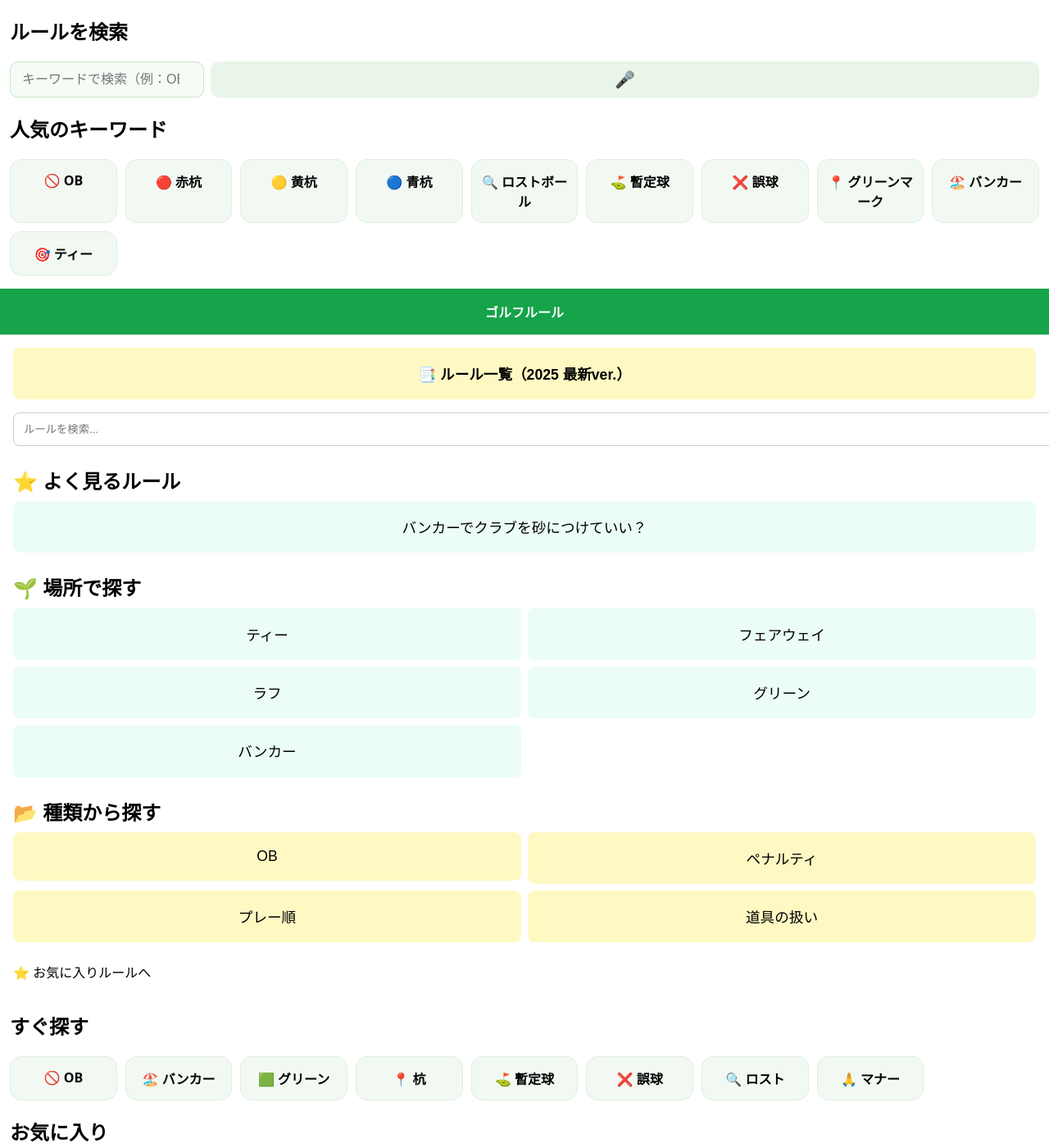
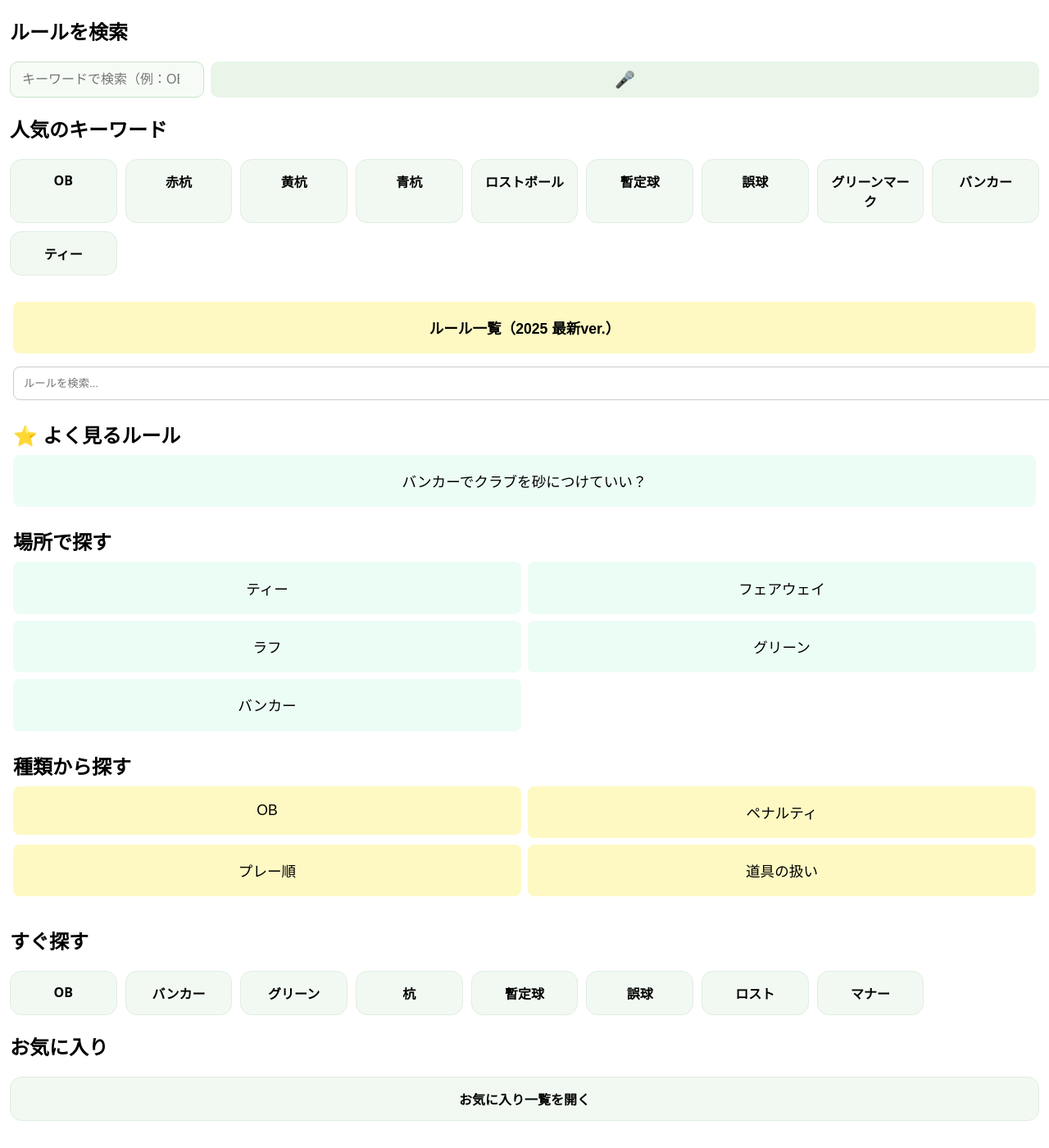
Before and after one commit to uta7770502/golf-pwa-demo, a website: page index.html in a window 1280 px wide. Shown: the top 1400 px of the page at 82% size. Drawn offline with nearby package versions, Linux system fonts and the light colour scheme.

Commit message:
Update index.html

```diff
--- a/index.html
+++ b/index.html
@@ -85,16 +85,16 @@
 
     <script>
       const keywords = [
-        {name:"OB", icon:"🚫"},
-        {name:"赤杭", icon:"🔴"},
-        {name:"黄杭", icon:"🟡"},
-        {name:"青杭", icon:"🔵"},
-        {name:"ロストボール", icon:"🔍"},
-        {name:"暫定球", icon:"⛳"},
-        {name:"誤球", icon:"❌"},
-        {name:"グリーンマーク", icon:"📍"},
-        {name:"バンカー", icon:"🏖️"},
-        {name:"ティー", icon:"🎯"}
+        {name:"OB", icon:""},
+        {name:"赤杭", icon:""},
+        {name:"黄杭", icon:""},
+        {name:"青杭", icon:""},
+        {name:"ロストボール", icon:""},
+        {name:"暫定球", icon:""},
+        {name:"誤球", icon:""},
+        {name:"グリーンマーク", icon:""},
+        {name:"バンカー", icon:""},
+        {name:"ティー", icon:""}
       ];
 
       function getCount(key){
@@ -125,7 +125,6 @@
     </script>
 
 
-    <header>ゴルフルール</header>
     <div id="root"></div>
 
     <script type="text/babel">
@@ -157,7 +156,7 @@
           <main style={{ padding: "1rem" }}>
             <a href="rules.html">
               <button className="card yellow" style={{ marginBottom: "1rem", fontWeight: "bold" }}>
-                📑 ルール一覧（2025 最新ver.）
+                ルール一覧（2025 最新ver.）
               </button>
             </a>
 
@@ -188,7 +187,7 @@
             </section>
 
             <section style={{ marginTop: "1.5rem" }}>
-              <h2 style={{ fontWeight: "bold", marginBottom: "0.5rem" }}>🌱 場所で探す</h2>
+              <h2 style={{ fontWeight: "bold", marginBottom: "0.5rem" }}>場所で探す</h2>
               <div className="grid">
                 <a href="rules.html"><button className="card green">ティー</button></a>
                 <a href="rules.html"><button className="card green">フェアウェイ</button></a>
@@ -199,17 +198,13 @@
             </section>
 
             <section style={{ marginTop: "1.5rem" }}>
-              <h2 style={{ fontWeight: "bold", marginBottom: "0.5rem" }}>📂 種類から探す</h2>
+              <h2 style={{ fontWeight: "bold", marginBottom: "0.5rem" }}>種類から探す</h2>
               <div className="grid">
                 <a href="rules.html"><button className="card yellow">OB</button></a>
                 <a href="rules.html"><button className="card yellow">ペナルティ</button></a>
                 <a href="rules.html"><button className="card yellow">プレー順</button></a>
                 <a href="rules.html"><button className="card yellow">道具の扱い</button></a>
               </div>
-            </section>
-
-            <section style={{ marginTop: "1.5rem" }}>
-              <a href="favorites.html">⭐ お気に入りルールへ</a>
             </section>
           </main>
         );
@@ -236,14 +231,14 @@ document.querySelectorAll('.filter-section button').forEach(btn => {
     <section id="quick-access" class="home-block">
       <h2>すぐ探す</h2>
       <div class="quick-grid">
-        <a class="quick-btn ob" href="rules.html?cat=OB">🚫 OB</a>
-        <a class="quick-btn bunker" href="rules.html?cat=バンカー">🏖️ バンカー</a>
-        <a class="quick-btn green" href="rules.html?cat=グリーン">🟩 グリーン</a>
-        <a class="quick-btn stakes" href="rules.html?cat=杭">📍 杭</a>
-        <a class="quick-btn provisional" href="rules.html?cat=暫定球">⛳ 暫定球</a>
-        <a class="quick-btn wrong" href="rules.html?cat=誤球">❌ 誤球</a>
-        <a class="quick-btn lost" href="rules.html?cat=ロストボール">🔍 ロスト</a>
-        <a class="quick-btn manner" href="rules.html?cat=マナー">🙏 マナー</a>
+        <a class="quick-btn ob" href="rules.html?cat=OB">OB</a>
+        <a class="quick-btn bunker" href="rules.html?cat=バンカー">バンカー</a>
+        <a class="quick-btn green" href="rules.html?cat=グリーン">グリーン</a>
+        <a class="quick-btn stakes" href="rules.html?cat=杭">杭</a>
+        <a class="quick-btn provisional" href="rules.html?cat=暫定球">暫定球</a>
+        <a class="quick-btn wrong" href="rules.html?cat=誤球">誤球</a>
+        <a class="quick-btn lost" href="rules.html?cat=ロストボール">ロスト</a>
+        <a class="quick-btn manner" href="rules.html?cat=マナー">マナー</a>
       </div>
     </section>
 
```
